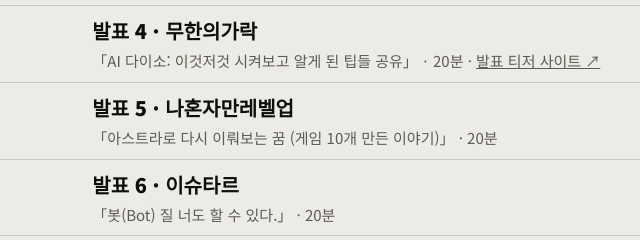
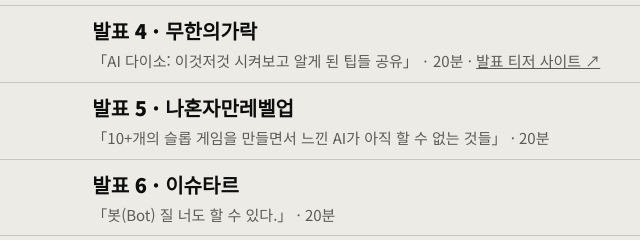
Before and after one commit to blueknight0/pgr21-ai-seminar, a plain HTML site: page index.html in a window 1280 px wide. Shown: the part 5960-6200 px from the top of the page, 322-962 px from the left. Drawn offline with Linux system fonts and the light colour scheme; no server answers; animation ran at ten frames a second.

Commit message:
나혼자만레벨업 발표 제목 변경
Co-Authored-By: Claude Opus 5.5 <noreply@anthropic.com>

```diff
--- a/index.html
+++ b/index.html
@@ -638,7 +638,7 @@ footer { padding-block: clamp(56px, 8vw, 112px) 40px; }
         <li class="talk" data-nick="유주하리"><time>12:55</time><div><b>발표 3 · 유주하리</b><span>「ai 잡부인생의 삶」 · 20분</span></div></li>
         <li class="qa"><time>13:15</time><div><b>질의응답 · 발표 1–3</b><span>25분</span></div></li>
         <li class="talk" data-nick="무한의가락"><time>13:40</time><div><b>발표 4 · 무한의가락</b><span>「AI 다이소: 이것저것 시켜보고 알게 된 팁들 공유」 · 20분 · <a href="https://pgr21.seminar4.bygilje.com/" target="_blank" rel="noopener">발표 티저 사이트 ↗</a></span></div></li>
-        <li class="talk" data-nick="나혼자만레벨업"><time>14:00</time><div><b>발표 5 · 나혼자만레벨업</b><span>「아스트라로 다시 이뤄보는 꿈 (게임 10개 만든 이야기)」 · 20분</span></div></li>
+        <li class="talk" data-nick="나혼자만레벨업"><time>14:00</time><div><b>발표 5 · 나혼자만레벨업</b><span>「10+개의 슬롭 게임을 만들면서 느낀 AI가 아직 할 수 없는 것들」 · 20분</span></div></li>
         <li class="talk" data-nick="이슈타르"><time>14:20</time><div><b>발표 6 · 이슈타르</b><span>「봇(Bot) 질 너도 할 수 있다.」 · 20분</span></div></li>
         <li class="qa"><time>14:40</time><div><b>질의응답 · 발표 4–6</b><span>25분</span></div></li>
         <li class="brk"><time>15:05</time><div><b>쉬는 시간</b><span>20분</span></div></li>
```
